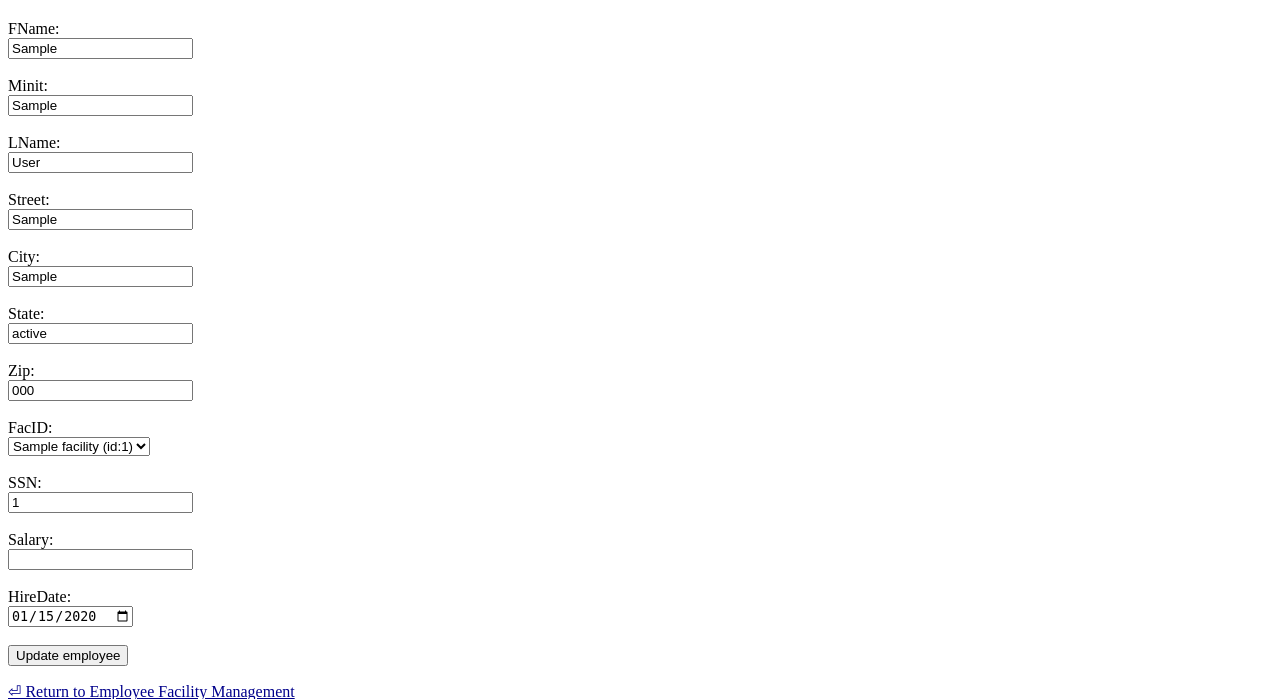
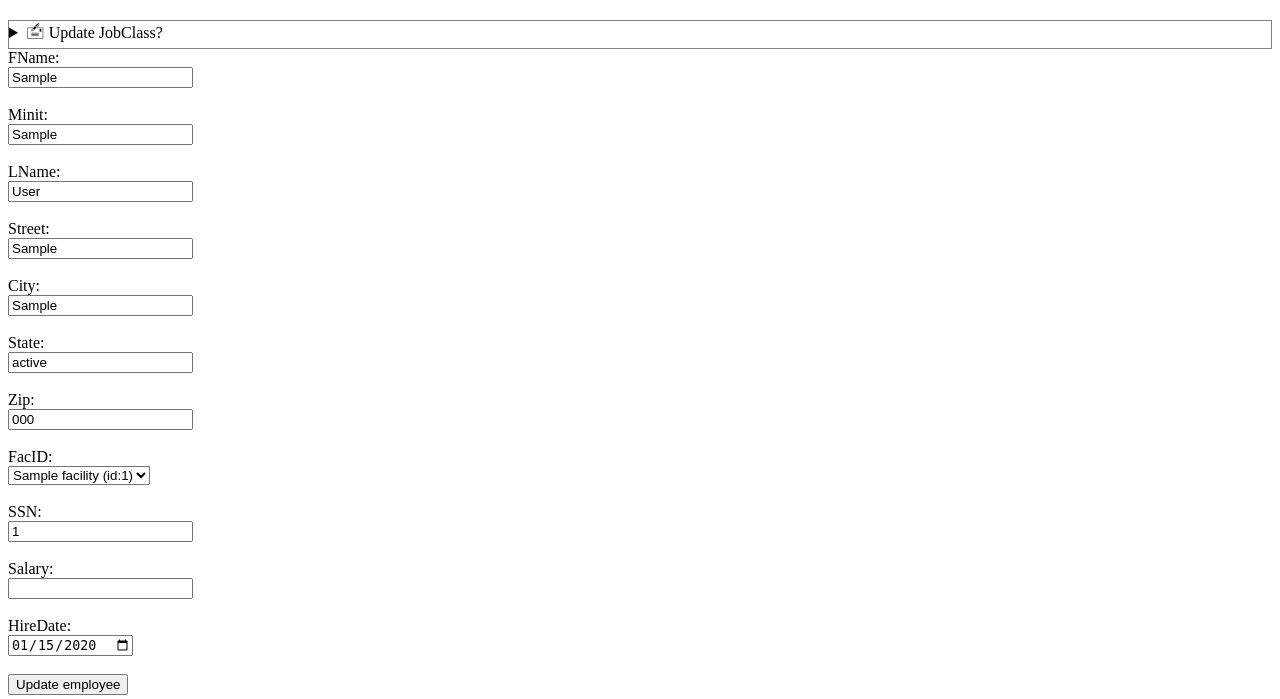
Before and after one commit to tatater56/DBMS-Final-MHS, a Flask app: page /UpdateEmployee/1 in a window 1280 px wide. Shown: the part 107-806 px from the top of the page. Run offline with Flask 3, Linux system fonts and the light colour scheme; tables that the repository leaves empty hold one stand-in row (values such as "Sample post").

Commit message:
Finished employee update, start employee update subclass

```diff
--- a/routes/employee_facility_routes.py
+++ b/routes/employee_facility_routes.py
@@ -53,6 +53,32 @@ def api_update_employee():
     return redirect(url_for('efm_page',
                             message='Employee updated'))
 
+@app.route('/UpdateEmployeeJobClass/<EmpID>/<JobClass>')
+def update_employee_jobclass_page(EmpID, JobClass):
+    # Change 'HCP' to 'Other HCP'
+    JobClass = 'Other HCP' if JobClass == 'HCP' else JobClass
+
+    emp = employee.get(EmpID)
+    OldJobClass = emp.get('JobClass', None)
+
+    jobclass_data = {}
+    if JobClass == OldJobClass:
+        jobclass_data = employee.get_employee_jobclass_data(EmpID, JobClass)
+
+    print("update_employee_jobclass_page called!\n"
+            f"{EmpID=}, {JobClass=}, {OldJobClass=}, {jobclass_data=}")
+
+    return render_template('employee/update_jobclass.html',
+                            EmpID=EmpID,
+                            OldJobClass=OldJobClass,
+                            NewJobClass=JobClass,
+                            jobclass_data=jobclass_data)
+
+@app.route('/api/UpdateEmployeeJobClass', methods=['POST'])
+def api_update_employee_jobclass():
+    return redirect(url_for('efm_page',
+                            message='Employee JobClass updated'))
+
 
 # Delete employee
 
--- a/templates/employee/update.html
+++ b/templates/employee/update.html
@@ -18,6 +18,17 @@
         <h2>Update Employee (EmpID:{{ employee['EmpID'] }}, JobClass:{{ employee['JobClass'] }})</h2>
     </header>
     <main>
+        <details>
+            <summary>🖆 Update JobClass?</summary>
+            <ul>
+                {% set JobClass, EmpID = employee['JobClass'], employee['EmpID'] %}
+
+                <li><a href="/UpdateEmployeeJobClass/{{ EmpID }}/Doctor">Doctor {{ '(update)' if JobClass=='Doctor' else '(change)' }}</a></li>
+                <li><a href="/UpdateEmployeeJobClass/{{ EmpID }}/Nurse">Nurse {{ '(update)' if JobClass=='Nurse' else '(change)' }}</a></li>
+                <li><a href="/UpdateEmployeeJobClass/{{ EmpID }}/HCP">Other HCP {{ '(update)' if JobClass=='Other HCP' else '(change)' }}</a></li>
+                <li><a href="/UpdateEmployeeJobClass/{{ EmpID }}/Admin">Admin {{ '(update)' if JobClass=='Admin' else '(change)' }}</a></li>
+            </ul>
+        </details>
         <form action="/api/UpdateEmployee" method="post">
             <label for="FName">FName:</label><br>
             <input type="text" id="FName" name="FName" value="{{ employee['FName'] }}"><br><br>
@@ -43,7 +54,7 @@
             <label for="FacID">FacID:</label><br>
             <select id="FacID" name="FacID">
                 {% for facility in facilities %}
-                    <option value="{{ facility['FacID'] }}">{{ facility['Name'] }} (id:{{ facility['FacID'] }})</option>
+                    <option value="{{ facility['FacID'] }}" {{ 'selected' if employee['FacID'] == facility['FacID'] else '' }}>{{ facility['Name'] }} (id:{{ facility['FacID'] }})</option>
                 {% endfor %}
             </select><br><br>
 
```
Also changed, not shown: templates/employee/update_jobclass.html (added, +65 -0 lines).
